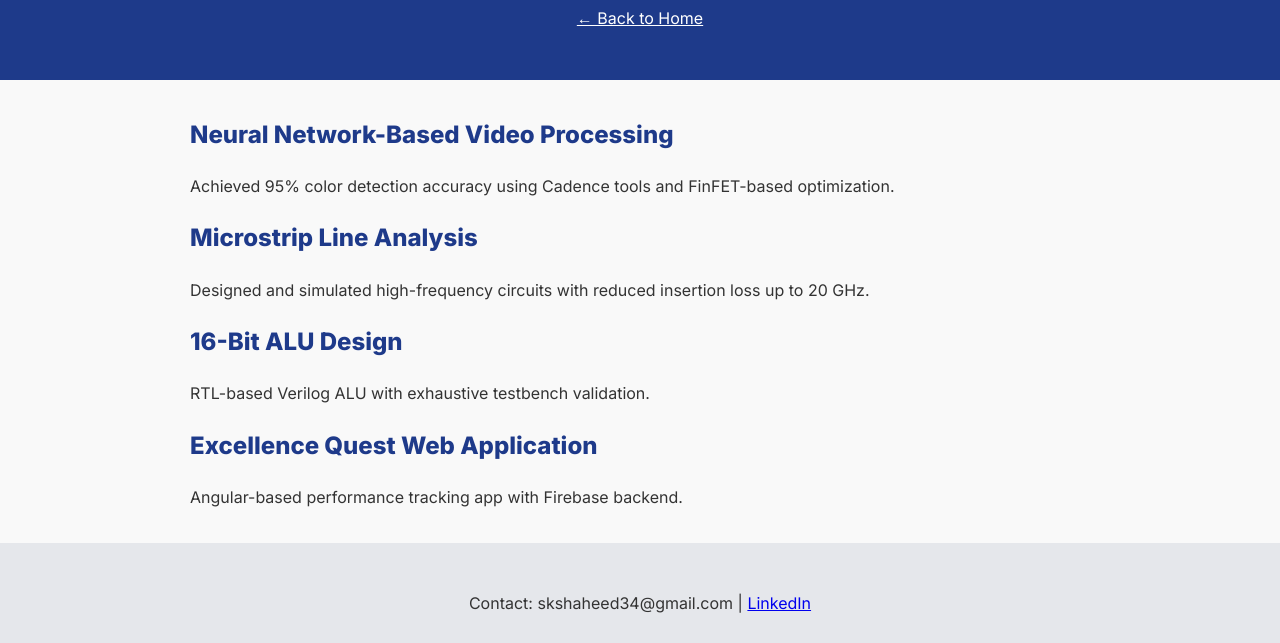
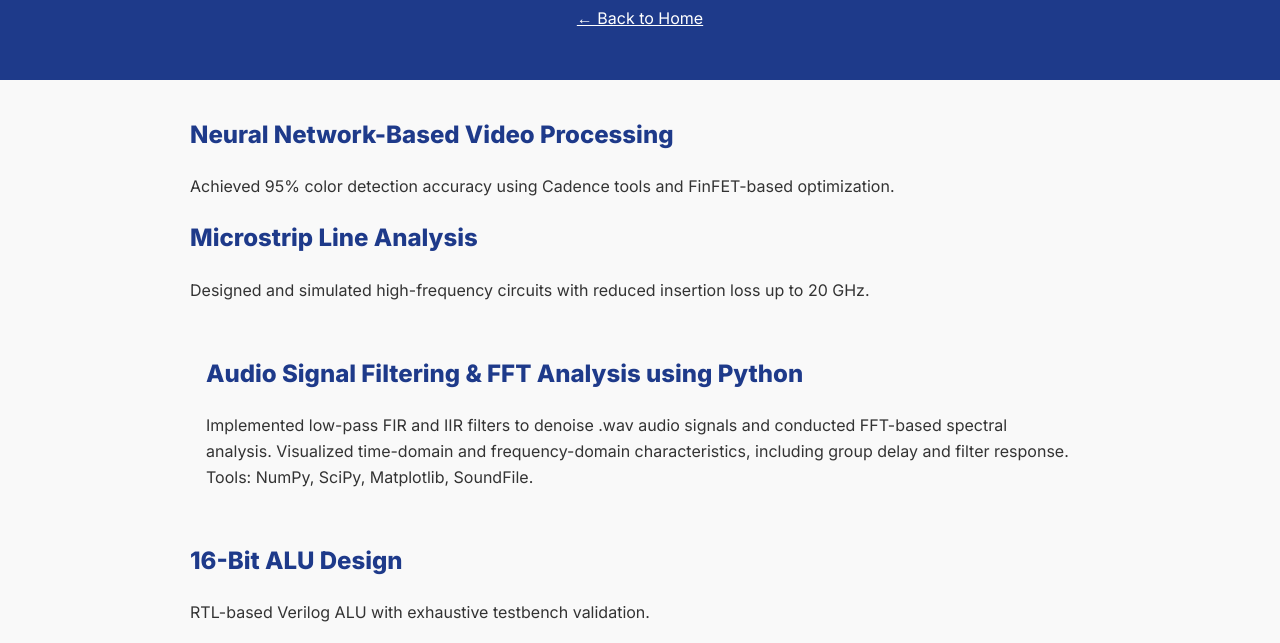
Before and after one commit to skshaheed-34/portfolio, a plain HTML site: page project.html in a window 1280 px wide. Shown: the part 120-763 px from the top of the page. Drawn offline with Linux system fonts and the light colour scheme.

Commit message:
Update project.html

```diff
--- a/project.html
+++ b/project.html
@@ -48,6 +48,11 @@
 
     <h2>Microstrip Line Analysis</h2>
     <p>Designed and simulated high-frequency circuits with reduced insertion loss up to 20 GHz.</p>
+    <section class="section">
+    <h2>Audio Signal Filtering & FFT Analysis using Python</h2>
+    <p>Implemented low-pass FIR and IIR filters to denoise .wav audio signals and conducted FFT-based spectral analysis. Visualized time-domain and frequency-domain characteristics, including group delay and filter response. Tools: NumPy, SciPy, Matplotlib, SoundFile.</p>
+    </section>
+
 
     <h2>16-Bit ALU Design</h2>
     <p>RTL-based Verilog ALU with exhaustive testbench validation.</p>
```
